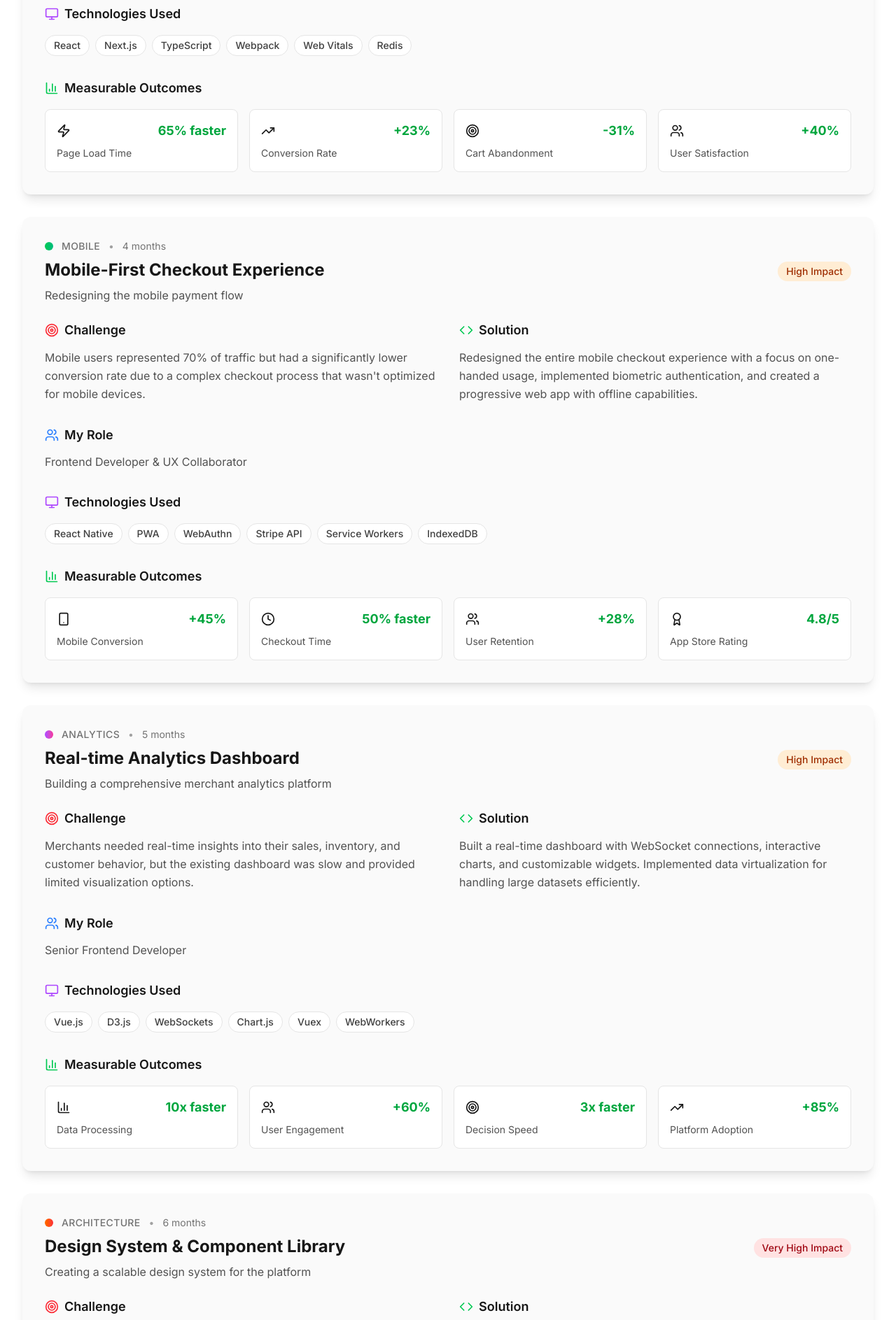
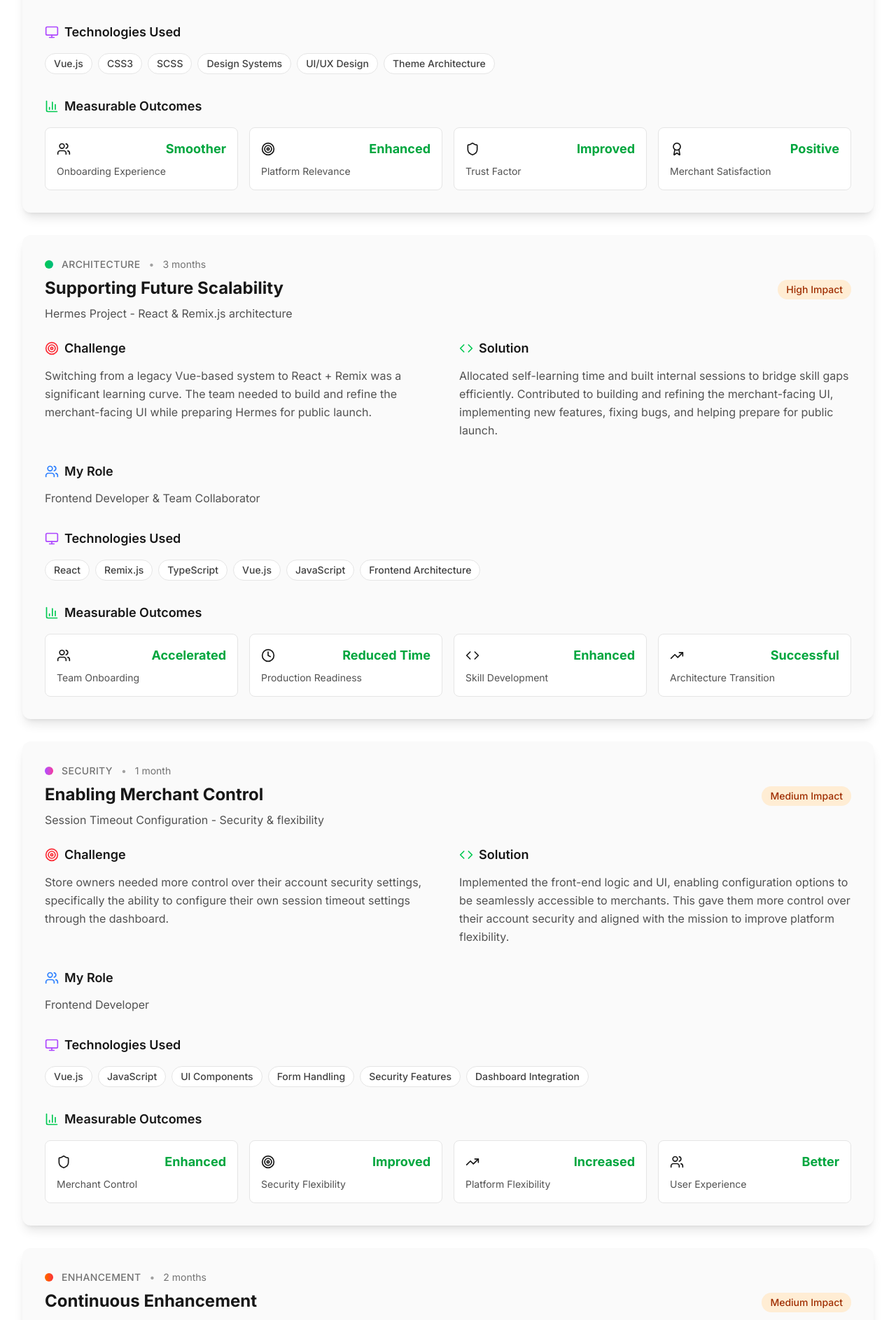
Before and after one commit to proalaa/portfolio, a Next.js app: page / in a window 1280 px wide. Shown: the part 3835-5722 px from the top of the page at 70% size. Built offline with nearby package versions, Linux system fonts and the light colour scheme.

Commit message:
Update case studies with latest Zid work: Zad Project, Hermes, Session Timeout, and Enterprise enhancements

```diff
--- a/src/components/sections/case-studies.tsx
+++ b/src/components/sections/case-studies.tsx
@@ -5,9 +5,7 @@ import {
   ChevronRight,
   TrendingUp,
   Users,
-  Zap,
   Shield,
-  Smartphone,
   Monitor,
   Code,
   Target,
@@ -21,114 +19,134 @@ import { Button } from "@/components/ui/button";
 const caseStudies = [
   {
     id: 1,
-    title: "E-commerce Performance Optimization",
-    subtitle: "Reducing load times and improving conversion rates",
+    title: "Enhancing Charity Store Experience",
+    subtitle: "Zad Project - Adapting platform for non-profit organizations",
     challenge:
-      "The main e-commerce platform was experiencing slow load times during peak traffic, leading to cart abandonment and reduced conversion rates. Users were reporting frustration with the checkout process.",
-    role: "Lead Frontend Developer",
+      "The Zad Project needed to improve the experience for charity stores using the Merchant Dashboard. The biggest challenge was applying a new identity without a centralized theming system, requiring extensive research and consultation with team members.",
+    role: "Frontend Developer & UI/UX Specialist",
     solution:
-      "Implemented code splitting, lazy loading, and optimized the critical rendering path. Redesigned the checkout flow with progressive enhancement and added real-time performance monitoring.",
+      "Built a reliable theming solution from scratch to adapt the platform's UI and overall experience to match the identity and operational needs of non-profit organizations. Implemented new color themes and visual adjustments across the entire dashboard.",
     technologies: [
-      "React",
-      "Next.js",
-      "TypeScript",
-      "Webpack",
-      "Web Vitals",
-      "Redis",
+      "Vue.js",
+      "CSS3",
+      "SCSS",
+      "Design Systems",
+      "UI/UX Design",
+      "Theme Architecture",
     ],
     outcomes: [
-      { metric: "Page Load Time", improvement: "65% faster", icon: Zap },
-      { metric: "Conversion Rate", improvement: "+23%", icon: TrendingUp },
-      { metric: "Cart Abandonment", improvement: "-31%", icon: Target },
-      { metric: "User Satisfaction", improvement: "+40%", icon: Users },
+      { metric: "Onboarding Experience", improvement: "Smoother", icon: Users },
+      { metric: "Platform Relevance", improvement: "Enhanced", icon: Target },
+      { metric: "Trust Factor", improvement: "Improved", icon: Shield },
+      { metric: "Merchant Satisfaction", improvement: "Positive", icon: Award },
     ],
-    duration: "3 months",
+    duration: "2 months",
     impact: "High",
-    category: "Performance",
+    category: "UI/UX",
     color: "from-blue-500 to-cyan-500",
   },
   {
     id: 2,
-    title: "Mobile-First Checkout Experience",
-    subtitle: "Redesigning the mobile payment flow",
+    title: "Supporting Future Scalability",
+    subtitle: "Hermes Project - React & Remix.js architecture",
     challenge:
-      "Mobile users represented 70% of traffic but had a significantly lower conversion rate due to a complex checkout process that wasn't optimized for mobile devices.",
-    role: "Frontend Developer & UX Collaborator",
+      "Switching from a legacy Vue-based system to React + Remix was a significant learning curve. The team needed to build and refine the merchant-facing UI while preparing Hermes for public launch.",
+    role: "Frontend Developer & Team Collaborator",
     solution:
-      "Redesigned the entire mobile checkout experience with a focus on one-handed usage, implemented biometric authentication, and created a progressive web app with offline capabilities.",
+      "Allocated self-learning time and built internal sessions to bridge skill gaps efficiently. Contributed to building and refining the merchant-facing UI, implementing new features, fixing bugs, and helping prepare for public launch.",
     technologies: [
-      "React Native",
-      "PWA",
-      "WebAuthn",
-      "Stripe API",
-      "Service Workers",
-      "IndexedDB",
+      "React",
+      "Remix.js",
+      "TypeScript",
+      "Vue.js",
+      "JavaScript",
+      "Frontend Architecture",
     ],
     outcomes: [
-      { metric: "Mobile Conversion", improvement: "+45%", icon: Smartphone },
-      { metric: "Checkout Time", improvement: "50% faster", icon: Clock },
-      { metric: "User Retention", improvement: "+28%", icon: Users },
-      { metric: "App Store Rating", improvement: "4.8/5", icon: Award },
+      { metric: "Team Onboarding", improvement: "Accelerated", icon: Users },
+      {
+        metric: "Production Readiness",
+        improvement: "Reduced Time",
+        icon: Clock,
+      },
+      { metric: "Skill Development", improvement: "Enhanced", icon: Code },
+      {
+        metric: "Architecture Transition",
+        improvement: "Successful",
+        icon: TrendingUp,
+      },
     ],
-    duration: "4 months",
+    duration: "3 months",
     impact: "High",
-    category: "Mobile",
+    category: "Architecture",
     color: "from-green-500 to-emerald-500",
   },
   {
     id: 3,
-    title: "Real-time Analytics Dashboard",
-    subtitle: "Building a comprehensive merchant analytics platform",
+    title: "Enabling Merchant Control",
+    subtitle: "Session Timeout Configuration - Security & flexibility",
     challenge:
-      "Merchants needed real-time insights into their sales, inventory, and customer behavior, but the existing dashboard was slow and provided limited visualization options.",
-    role: "Senior Frontend Developer",
+      "Store owners needed more control over their account security settings, specifically the ability to configure their own session timeout settings through the dashboard.",
+    role: "Frontend Developer",
     solution:
-      "Built a real-time dashboard with WebSocket connections, interactive charts, and customizable widgets. Implemented data virtualization for handling large datasets efficiently.",
+      "Implemented the front-end logic and UI, enabling configuration options to be seamlessly accessible to merchants. This gave them more control over their account security and aligned with the mission to improve platform flexibility.",
     technologies: [
       "Vue.js",
-      "D3.js",
-      "WebSockets",
-      "Chart.js",
-      "Vuex",
-      "WebWorkers",
+      "JavaScript",
+      "UI Components",
+      "Form Handling",
+      "Security Features",
+      "Dashboard Integration",
     ],
     outcomes: [
-      { metric: "Data Processing", improvement: "10x faster", icon: BarChart3 },
-      { metric: "User Engagement", improvement: "+60%", icon: Users },
-      { metric: "Decision Speed", improvement: "3x faster", icon: Target },
-      { metric: "Platform Adoption", improvement: "+85%", icon: TrendingUp },
+      { metric: "Merchant Control", improvement: "Enhanced", icon: Shield },
+      { metric: "Security Flexibility", improvement: "Improved", icon: Target },
+      {
+        metric: "Platform Flexibility",
+        improvement: "Increased",
+        icon: TrendingUp,
+      },
+      { metric: "User Experience", improvement: "Better", icon: Users },
     ],
-    duration: "5 months",
-    impact: "High",
-    category: "Analytics",
+    duration: "1 month",
+    impact: "Medium",
+    category: "Security",
     color: "from-purple-500 to-pink-500",
   },
   {
     id: 4,
-    title: "Design System & Component Library",
-    subtitle: "Creating a scalable design system for the platform",
+    title: "Continuous Enhancement",
+    subtitle: "Enterprise & Pro Quick Wins (Patch 2) - Platform improvements",
     challenge:
-      "Multiple teams were building inconsistent UI components, leading to design debt, slower development cycles, and poor user experience across different platform areas.",
-    role: "Frontend Architect & Design System Lead",
+      "Enterprise and professional merchants had long-standing feedback that needed to be addressed. Multiple quick improvements were needed throughout the merchant dashboard to enhance usability.",
+    role: "Frontend Developer",
     solution:
-      "Developed a comprehensive design system with reusable components, design tokens, and automated testing. Created documentation and migration tools for existing projects.",
+      "Worked across several user stories, delivering UI/UX improvements, bug fixes, and small enhancements throughout the merchant dashboard. These cumulative changes contributed to smoother usability for high-tier merchants.",
     technologies: [
-      "Storybook",
-      "Styled Components",
-      "Design Tokens",
-      "Jest",
-      "Chromatic",
-      "Figma API",
+      "Vue.js",
+      "JavaScript",
+      "CSS3",
+      "UI/UX Design",
+      "Bug Fixes",
+      "Dashboard Features",
     ],
     outcomes: [
-      { metric: "Development Speed", improvement: "+40%", icon: Code },
-      { metric: "Design Consistency", improvement: "95%", icon: Shield },
-      { metric: "Bug Reduction", improvement: "-55%", icon: Target },
-      { metric: "Team Adoption", improvement: "100%", icon: Users },
+      { metric: "Usability", improvement: "Smoother", icon: Users },
+      {
+        metric: "Merchant Feedback",
+        improvement: "Addressed",
+        icon: MessageCircle,
+      },
+      { metric: "Platform Quality", improvement: "Enhanced", icon: Award },
+      {
+        metric: "High-tier Satisfaction",
+        improvement: "Improved",
+        icon: Target,
+      },
     ],
-    duration: "6 months",
-    impact: "Very High",
-    category: "Architecture",
+    duration: "2 months",
+    impact: "Medium",
+    category: "Enhancement",
     color: "from-orange-500 to-red-500",
   },
 ];
@@ -146,12 +164,12 @@ export function CaseStudies() {
           className="text-center mb-16"
         >
           <h2 className="text-4xl sm:text-5xl font-bold text-neutral-900 dark:text-neutral-100 mb-6">
-            Case Studies
+            Latest Case Studies
           </h2>
           <p className="text-xl text-neutral-600 dark:text-neutral-400 max-w-3xl mx-auto leading-relaxed">
-            Real-world challenges I&apos;ve solved at Zid, showcasing my
-            approach to complex frontend problems and the measurable impact of
-            my solutions.
+            A selection of real-world product contributions I&apos;ve made
+            during my time at Zid. These studies highlight my role and the
+            impact of my efforts on the platform.
           </p>
         </motion.div>
 
@@ -323,11 +341,12 @@ export function CaseStudies() {
           className="text-center mt-12"
         >
           <h3 className="text-2xl font-bold text-neutral-900 dark:text-neutral-100 mb-4">
-            Want to Learn More?
+            Want to See More?
           </h3>
           <p className="text-neutral-600 dark:text-neutral-400 mb-6 max-w-2xl mx-auto">
-            I&apos;d love to discuss these projects in detail and share how my
-            experience can benefit your team.
+            I&apos;d love to share more case studies and discuss how my
+            experience can benefit your team. Let&apos;s connect and explore
+            potential collaborations.
           </p>
           <div className="flex flex-col sm:flex-row gap-4 justify-center">
             <Button
@@ -335,7 +354,7 @@ export function CaseStudies() {
               className="bg-primary-600 hover:bg-primary-700 text-white"
             >
               <MessageCircle className="w-4 h-4 mr-2" />
-              Schedule a Discussion
+              Let&apos;s Connect
             </Button>
             <Button size="lg" variant="outline">
               <ChevronRight className="w-4 h-4 mr-2" />
```
